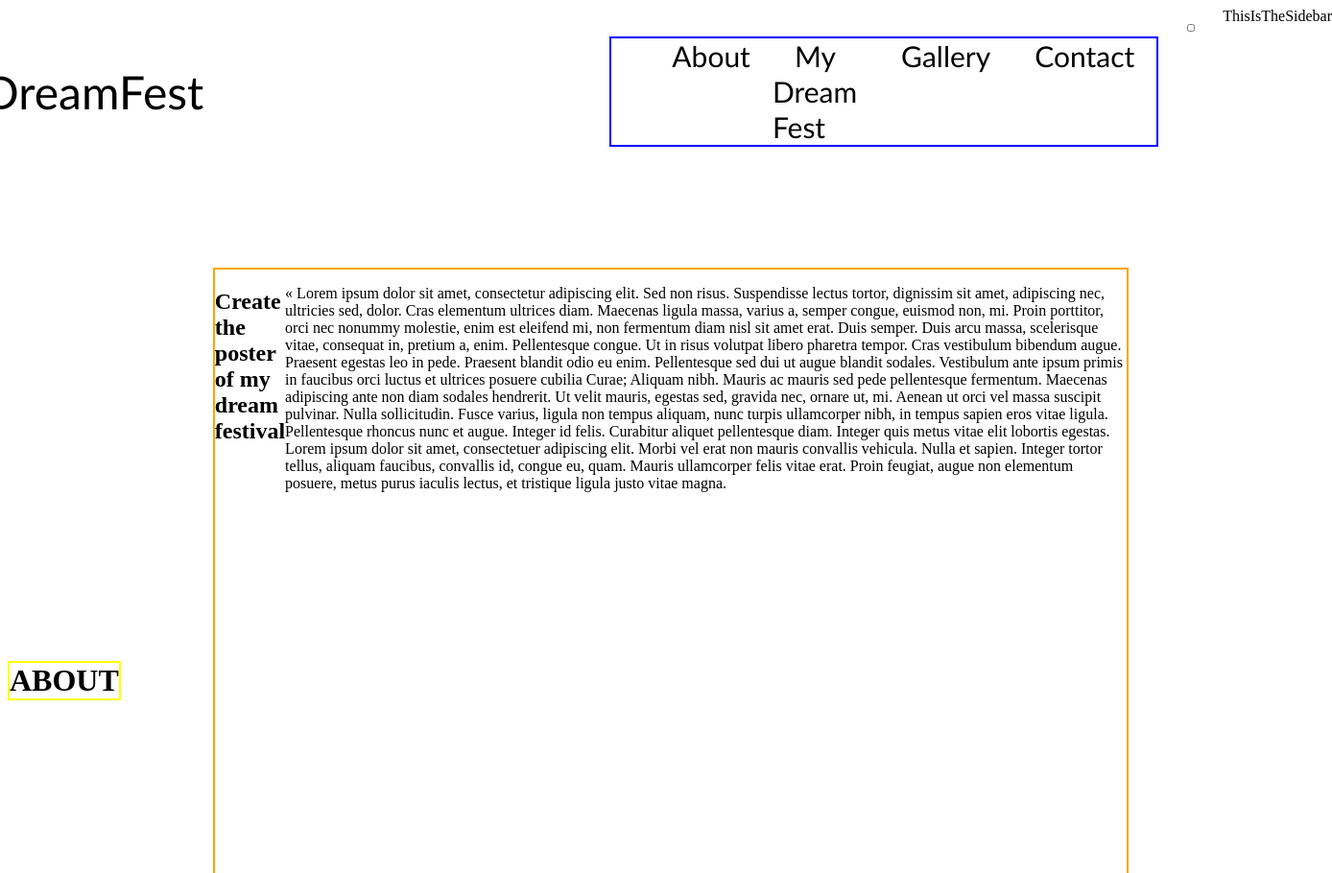
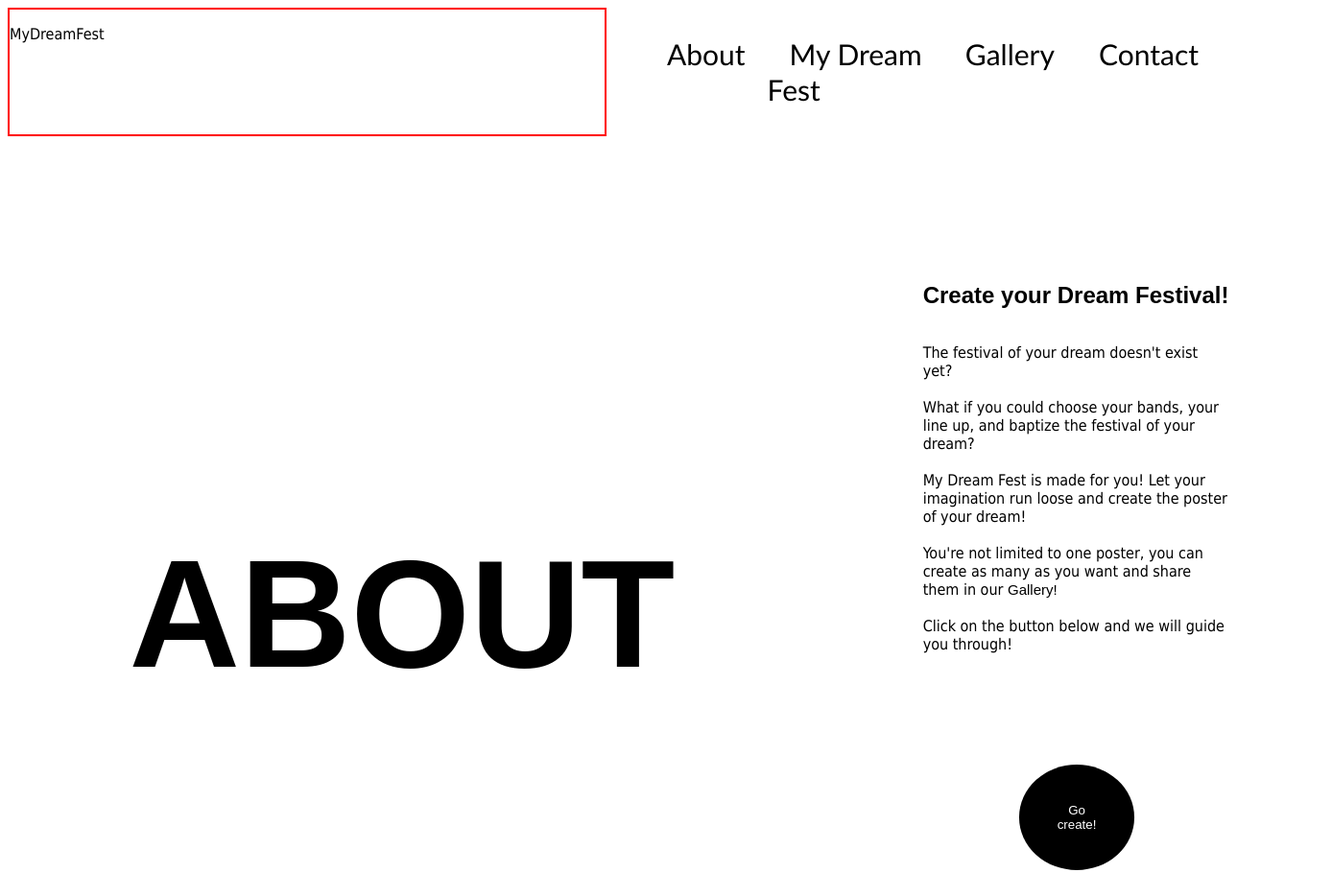
Before and after one commit to mehdizamm/Projet-1, a plain HTML site: page index.html in a window 1280 px wide. Shown: the top 910 px of the page at 96% size, 1388 px wide, since content can reach past the window. Drawn offline with Linux system fonts and the light colour scheme; a web font is replaced by a local one.

Commit message:
update about page html and css

```diff
--- a/about.css
+++ b/about.css
@@ -1,3 +1,53 @@
+
+@font-face {
+    font-family: SurfingCapital;
+    src: url(assets/font/SurfingCapital.ttf);
+  }
+
+* {
+    box-sizing: border-box;
+}
+
+
+h1, h2 {
+
+    font-family: 'SurfingCapital', sans-serif;
+}
+h4 {
+    font-family: 'SurfingCapital', sans-serif;
+    font-size: 15px;
+}
+
+p {
+    font-family: 'Tahoma', sans-serif;
+}
+
+
+.left {
+    width: 50vw;
+    margin: 100px;
+    display: flex;
+    flex-direction: column;
+    justify-content: center;
+    margin: 10%;
+
+
+}
+
+.right {
+
+    width: 50vw;
+    margin: 100px;
+}
+
+.paragraph-container {
+
+    display: flex;
+    flex-direction: column;
+    justify-content: center;
+    margin: 10%;
+}
+
 li {
     box-sizing: border-box;
     list-style-type: none;
@@ -9,16 +59,29 @@ ul {
     font-size: 30px;
 }
 
-a {
+a:not(#gallery-about)  {
     text-decoration: none;
     font-family: 'Gill Sans', 'Gill Sans MT';
     color: black;
     padding: 23px;
 }
 
-a:hover {
+a:hover:not(#gallery-about)  {
     background-color: black;
     color: white;
+
+}
+
+#gallery-about:hover {
+    color: turquoise;
+}
+
+#gallery-about {
+    text-decoration: none;
+    font-family: SurfingCapital, sans-serif;
+    color: black;
+    font-size: 15px;
+    text-align: center;
 
 }
 
@@ -27,19 +90,15 @@ a:hover {
     display: flex;
     margin-left: auto;
     justify-content: space-around;
-    border: 2px solid blue;
-    width:
 }
 
 #mainButton {
+    border: 2px solid red;
     font-family: 'Gill Sans', 'Gill Sans MT';
-    display: flex;
-    padding-right: 25rem;
 }
 
-#mainButton p {
-    margin: auto;
-    font-size: 3rem;
+#mainbutton a {
+    color: blueviolet;
 }
 
 nav {
@@ -48,10 +107,12 @@ nav {
 }
 
 #abouth1 {
-    border: 2px solid yellow;
-    width: 30rem;
-    margin-top: 40%;
-    margin-bottom: 40%;
+    display: flex;
+    flex-direction: column;
+    justify-content: center;
+    font-size: 10rem;
+
+
 }
 
 #paragraphe {
@@ -65,28 +126,26 @@ div {
     flex: auto;
 }
 
-/* test bouton burger  */
 
-:root {
-    --bar-width: 60px;
-    --bar-height: 8px;
-    --hamburger-gap: 6px;
-    --foregrounf: #333;
-    --background: white;
+
+.submit-button-about {
+    font-family: SurfingCapital, sans-serif;
+    background-color: black;
+    border-radius: 50%;
+    margin: 100px;
+    padding: 40px;
+    border: none;
+    color: white;
+
 }
 
-.hamburger-menu {
-    display: flex;
-    flex-direction: column;
-    gap: var(--hamburger-gap);
+
+
+
+#footer-copyright {
+    position: absolute;
+    width: 100vw;
+    bottom: O;
+    padding: 3px;
+    font-weight: bold;
 }
-
-.hamburger-menu::before,
-.hamburger-menu::after,
-.hamburger-menu input {
-    content: "";
-    width: var(--bar-width);
-    height: var(--bar-height);
-    background-color: var(--foreground);
-    border-radius: 9999px;
-}
--- a/index.html
+++ b/index.html
@@ -12,7 +12,7 @@
 <body>
     <nav>
         <div id="mainButton">
-            <p><a href="#">MyDreamFest</a></p>
+            <p>MyDreamFest</p>
         </div>
         <ul id="boutonsNavbar">
             <li><a href="#">About</a></li>
@@ -20,53 +20,37 @@
             <li><a href="#">Gallery</a></li>
             <li><a href="#">Contact</a></li>
         </ul>
-        <label class="hamburger-menu">
-            <input type="checkbox">
-        </label>
-        <aside class="sidebar">
-            <nav>
-                <div>This</div>
-                <div>Is</div>
-                <div>The</div>
-                <div>Sidebar</div>
-            </nav>
-        </aside>
     </nav>
-    <div>
-        <h1 id="abouth1">
-            ABOUT
-        </h1>
-        <div id="paragraphe">
+    <div id="about-container">
 
-            <h2 id="h2RightDescription">
-                Create the poster of my dream festival
-            </h2>
-            <p id="mainDescription">
-                « Lorem ipsum dolor sit amet, consectetur adipiscing elit. Sed non risus. Suspendisse lectus tortor,
-                dignissim sit amet, adipiscing nec, ultricies sed, dolor. Cras elementum ultrices diam. Maecenas ligula
-                massa, varius a, semper congue, euismod non, mi. Proin porttitor, orci nec nonummy molestie, enim est
-                eleifend mi, non fermentum diam nisl sit amet erat. Duis semper. Duis arcu massa, scelerisque vitae,
-                consequat in, pretium a, enim. Pellentesque congue. Ut in risus volutpat libero pharetra tempor. Cras
-                vestibulum bibendum augue. Praesent egestas leo in pede. Praesent blandit odio eu enim. Pellentesque sed
-                dui
-                ut augue blandit sodales. Vestibulum ante ipsum primis in faucibus orci luctus et ultrices posuere
-                cubilia
-                Curae; Aliquam nibh. Mauris ac mauris sed pede pellentesque fermentum. Maecenas adipiscing ante non diam
-                sodales hendrerit.
-                Ut velit mauris, egestas sed, gravida nec, ornare ut, mi. Aenean ut orci vel massa suscipit pulvinar.
-                Nulla
-                sollicitudin. Fusce varius, ligula non tempus aliquam, nunc turpis ullamcorper nibh, in tempus sapien
-                eros
-                vitae ligula. Pellentesque rhoncus nunc et augue. Integer id felis. Curabitur aliquet pellentesque diam.
-                Integer quis metus vitae elit lobortis egestas. Lorem ipsum dolor sit amet, consectetuer adipiscing
-                elit.
-                Morbi vel erat non mauris convallis vehicula. Nulla et sapien. Integer tortor tellus, aliquam faucibus,
-                convallis id, congue eu, quam. Mauris ullamcorper felis vitae erat. Proin feugiat, augue non elementum
-                posuere, metus purus iaculis lectus, et tristique ligula justo vitae magna.
+        <div class="left">
+            <h1 id="abouth1">ABOUT</h1>
+        </div>
 
-            </p>
+        <div class="right">
+            <div class = "paragraph-container">
+                <h2 id="title"> Create your Dream Festival! </h2>
+
+                <p id="mainDescription">
+
+The festival of your dream doesn't exist yet?<br><br>
+
+What if you could choose your bands, your line up, and baptize the festival of your dream?<br><br>
+My Dream Fest is made for you! Let your imagination run loose and create the poster of your dream!<br><br>
+
+You're not limited to one poster, you can create as many as you want and share them in our <a id="gallery-about" href="gallery.html">Gallery!</a><br><br>
+Click on the button below and we will guide you through!
+                </p>
+                <button type="submit" class="submit-button-about" value="Submit">Go create! </button>
+            </div>
         </div>
     </div>
+
+<footer>
+    <h4 id="footer-copyright">© My Dream Fest</h4>
+   </footer>
+        <script src="dream.js"></script>
+
 </body>
 
 </html>
```
